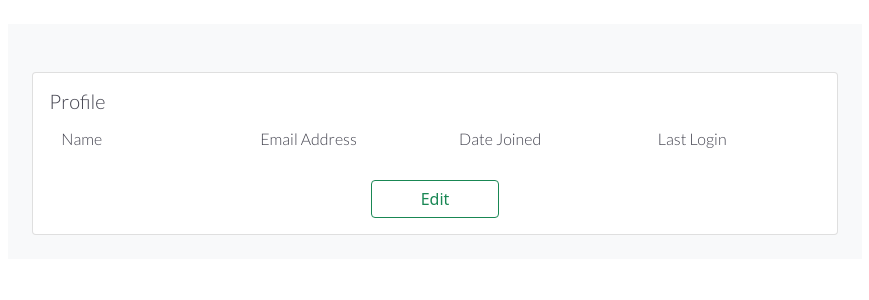
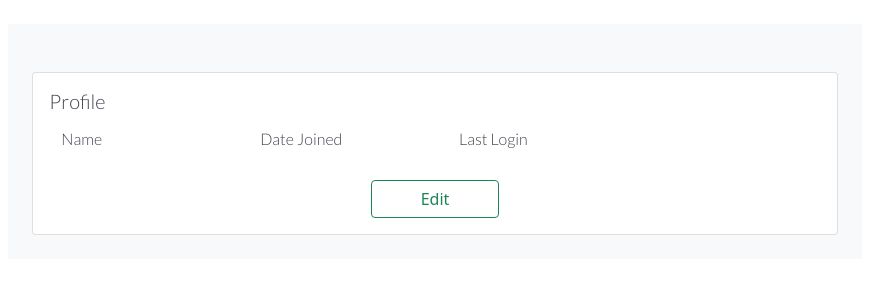
Before and after one commit to theletterjeff/gin-rummy-scoresheet, a Django app: a page that uses frontend/templates/frontend/player-detail.html in a window 1280 px wide. Shown: the part 56-356 px from the top of the page, without its empty margins (205-1074 px from the left). Run offline with Django 4.2, Linux system fonts and the light colour scheme; the visitor is signed in with stand-in values (Sample User, id 1); data comes from the database, SQL or seed files in the repository; data that the repository does not hold is empty.

Commit message:
Take email out of player profile page

```diff
--- a/frontend/static/frontend/js/player/player-profile.js
+++ b/frontend/static/frontend/js/player/player-profile.js
@@ -32,14 +32,12 @@
   fillTitle(`Gin Rummy Scoresheet - ${username}`);
 }
 /**
- * Fills data within the player profile card--full name, email, date joined,
+ * Fills data within the player profile card--full name, date joined,
  * last login.
  */
 function fillProfileCard(playerJson) {
   fillProfileElem('player-username', playerJson.username);
   fillProfileElem('player-name', getPlayerFullName(playerJson));
-  fillProfileElem('player-email', playerJson.email);
-  linkPlayerEmail('player-email', playerJson.email);
   fillProfileElem('player-date-joined', makeDateString(playerJson.date_joined));
   fillProfileElem('player-last-login', makeDateString(playerJson.last_login));
   addEditButtonRedirect();
@@ -57,11 +55,6 @@
 function makeDateString(date) {
   return new Date(date).toDateString();
 }
-
-function linkPlayerEmail(emailElemName, emailValue) {
-  let emailElem = document.getElementById(emailElemName);
-  emailElem.href = "mailto:" + emailValue;
-}
 /**
  * Add link to the "Edit" button that redirects to the player-edit page.
  */
--- a/frontend/templates/frontend/player-detail.html
+++ b/frontend/templates/frontend/player-detail.html
@@ -13,10 +13,6 @@
         <div class="col-12 col-sm-6 col-lg-3 ps-4 mb-3 mb-lg-0">
           <h6>Name</h6>
           <h6 class="mt-1" id="player-name"></h6>
-        </div>
-        <div class="col-12 col-sm-6 col-lg-3 ps-4 mb-3 mb-lg-0">
-          <h6>Email Address</h6>
-          <h6 class="mt-1"><a href="#" id="player-email"></a></h6>
         </div>
         <div class="col-12 col-sm-6 col-lg-3 ps-4 mb-3 mb-lg-0">
           <h6>Date Joined</h6>
```
